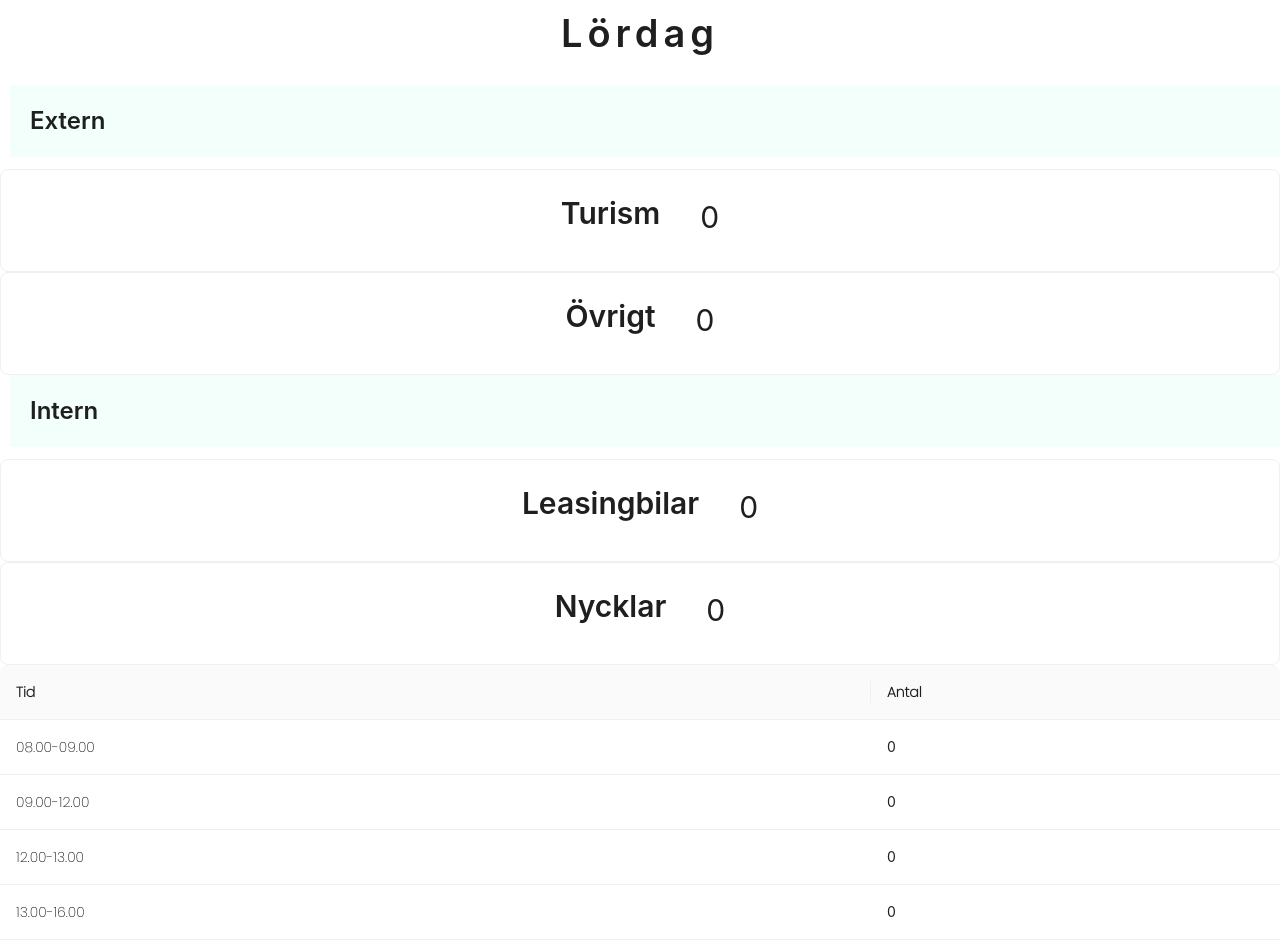
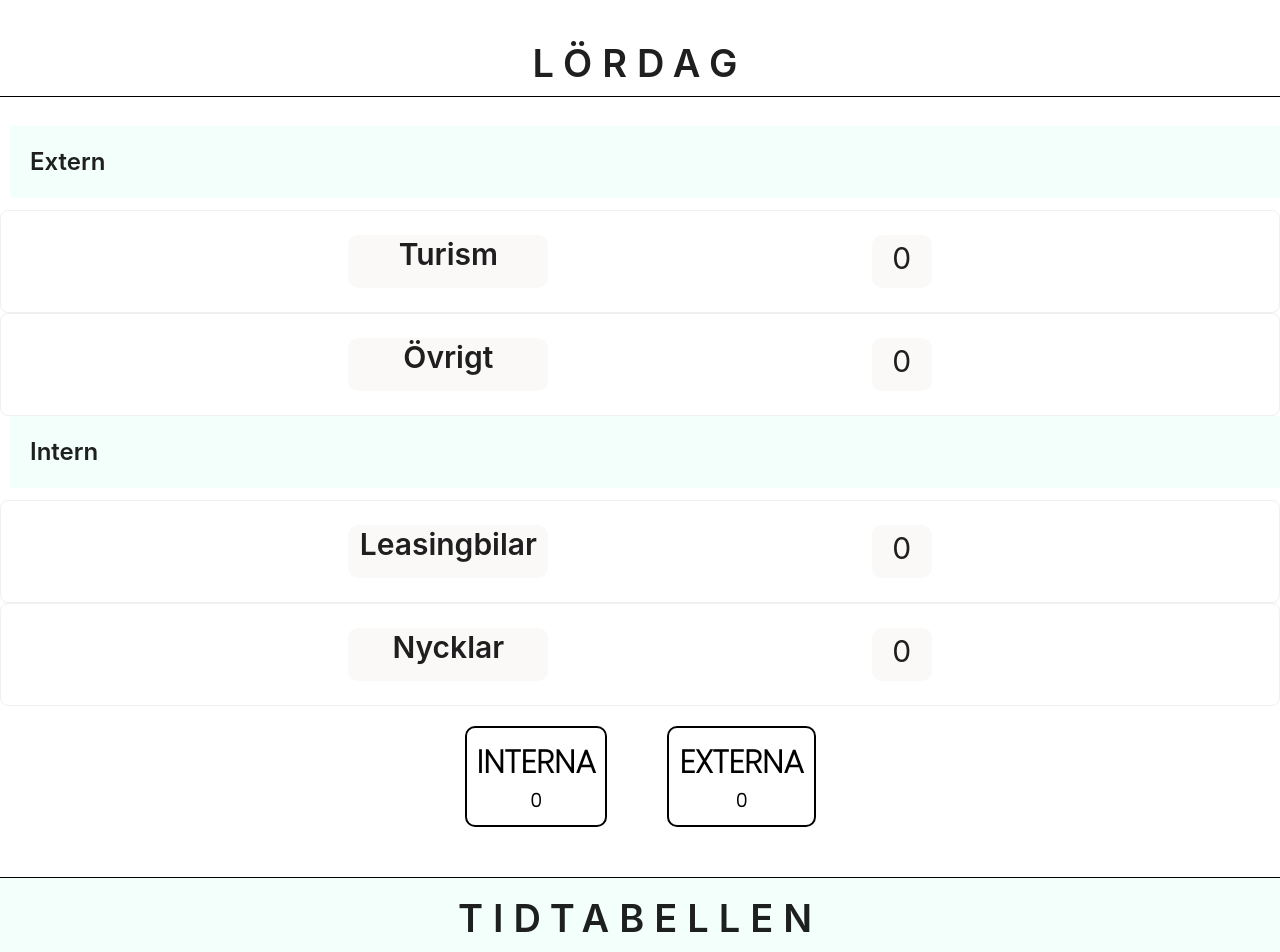
Before and after one commit to Cappeloow/StatisticCounter, a React (Vite) app in the folder client/: page / in a window 1280 px wide. Shown: the top 952 px of the page. Built offline with nearby package versions, Linux system fonts and the light colour scheme.

Commit message:
have to fix the textCopied text, also fix the matter text

```diff
--- /dev/null
+++ b/client/src/components/BoxesOfIntExtern.tsx
@@ -0,0 +1,46 @@
+import React from "react";
+import "../style/Boxes.css";
+import { useStatisticContext } from "../context/StatisticContext";
+function BoxesOfIntExtern() {
+  const { matters, copyNumber } = useStatisticContext();
+  const calculateIntern = () => {
+    console.log(matters);
+
+    const filteredIntern = matters.filter((item) => item.category === "intern");
+    console.log("this is:", filteredIntern);
+
+    const totalSumOfIntern = filteredIntern.reduce(
+      (sum, item) => sum + item.amount,
+      0
+    );
+    return totalSumOfIntern;
+  };
+
+  const calculateExtern = () => {
+    console.log(matters);
+
+    const filteredIntern = matters.filter((item) => item.category === "extern");
+    console.log("this is:", filteredIntern);
+
+    const totalSumOfIntern = filteredIntern.reduce(
+      (sum, item) => sum + item.amount,
+      0
+    );
+    return totalSumOfIntern;
+  };
+
+  return (
+    <div className="totalSumOfEach">
+      <div>
+        <h1>INTERNA</h1>
+        <h3 onClick={(e) => copyNumber(e)}>{calculateIntern()}</h3>
+      </div>
+      <div>
+        <h1>EXTERNA</h1>
+        <h3 onClick={(e) => copyNumber(e)}>{calculateExtern()}</h3>
+      </div>
+    </div>
+  );
+}
+
+export default BoxesOfIntExtern;
--- a/client/src/components/DailyResultsCard.tsx
+++ b/client/src/components/DailyResultsCard.tsx
@@ -20,6 +20,7 @@ function DailyResultsCard() {
     const timesBetween13And16 = allTimes.filter(
       (time) => time >= 13 && time <= 16
     );
+
     const timesEqualTo8 = allTimes.filter((time) => time === 8);
     const timesEqualTo12 = allTimes.filter((time) => time === 12);
     setEight(timesEqualTo8);
--- a/client/src/components/DataCard.tsx
+++ b/client/src/components/DataCard.tsx
@@ -7,25 +7,26 @@ function DataCard(props: any) {
   const { copyNumber } = useStatisticContext();
 
   const handleClicker = (e: any) => {
-    e.preventDefault();
+    e.stopPropagation();
     copyNumber(e);
   };
   return (
     <Card onClick={() => addAmountToMatter(matter)}>
       <div className="Card">
+        <div className="containerOfMatter">
           <Title
             style={{ userSelect: "none" }}
-          className="titleAddNumber"
+            className="titleOfMatter"
             level={2}
           >
             {matter.task}
           </Title>
-        <div className="containerOfCardNumber">
-          <Text
-            style={{ userSelect: "none" }}
-            className="amountNumber"
+        </div>
+        <div
           onClick={(e) => handleClicker(e)}
+          className="containerOfCardNumber"
         >
+          <Text style={{ userSelect: "none" }} className="amountNumber">
             {matter.amount}
           </Text>
         </div>
--- a/client/src/components/StatisticPanel.tsx
+++ b/client/src/components/StatisticPanel.tsx
@@ -4,6 +4,7 @@ import { Typography } from "antd";
 import "../style/Main.css";
 import { useStatisticContext } from "../context/StatisticContext";
 import DataCard from "./DataCard";
+import BoxesOfIntExtern from "./BoxesOfIntExtern";
 function StatisticPanel() {
   const { matters, addAmountToMatter } = useStatisticContext();
 
@@ -69,99 +70,15 @@ function StatisticPanel() {
           </div>
         </div>
       ))}
-
+      <BoxesOfIntExtern />
+      <div className="tidTabelText">
+        <Title style={{ userSelect: "none" }} level={1}>
+          TIDTABELLEN
+        </Title>
+      </div>
       <DailyResultsCard />
     </div>
   );
 }
 
 export default StatisticPanel;
-
-// import React from 'react';
-// import { Space, Table, Tag } from 'antd';
-// import type { ColumnsType } from 'antd/es/table';
-
-// interface DataType {
-//   key: string;
-//   name: string;
-//   age: number;
-//   address: string;
-//   tags: string[];
-// }
-
-// const columns: ColumnsType<DataType> = [
-//   {
-//     title: 'Name',
-//     dataIndex: 'name',
-//     key: 'name',
-//     render: (text) => <a>{text}</a>,
-//   },
-//   {
-//     title: 'Age',
-//     dataIndex: 'age',
-//     key: 'age',
-//   },
-//   {
-//     title: 'Address',
-//     dataIndex: 'address',
-//     key: 'address',
-//   },
-//   {
-//     title: 'Tags',
-//     key: 'tags',
-//     dataIndex: 'tags',
-//     render: (_, { tags }) => (
-//       <>
-//         {tags.map((tag) => {
-//           let color = tag.length > 5 ? 'geekblue' : 'green';
-//           if (tag === 'loser') {
-//             color = 'volcano';
-//           }
-//           return (
-//             <Tag color={color} key={tag}>
-//               {tag.toUpperCase()}
-//             </Tag>
-//           );
-//         })}
-//       </>
-//     ),
-//   },
-//   {
-//     title: 'Action',
-//     key: 'action',
-//     render: (_, record) => (
-//       <Space size="middle">
-//         <a>Invite {record.name}</a>
-//         <a>Delete</a>
-//       </Space>
-//     ),
-//   },
-// ];
-
-// const data: DataType[] = [
-//   {
-//     key: '1',
-//     name: 'John Brown',
-//     age: 32,
-//     address: 'New York No. 1 Lake Park',
-//     tags: ['nice', 'developer'],
-//   },
-//   {
-//     key: '2',
-//     name: 'Jim Green',
-//     age: 42,
-//     address: 'London No. 1 Lake Park',
-//     tags: ['loser'],
-//   },
-//   {
-//     key: '3',
-//     name: 'Joe Black',
-//     age: 32,
-//     address: 'Sydney No. 1 Lake Park',
-//     tags: ['cool', 'teacher'],
-//   },
-// ];
-
-// const App: React.FC = () => <Table columns={columns} dataSource={data} />;
-
-// export default App;
--- a/client/src/context/StatisticContext.tsx
+++ b/client/src/context/StatisticContext.tsx
@@ -82,7 +82,7 @@ const StatisticProvider = ({ children }: PropsWithChildren) => {
     document.body.appendChild(textField);
 
     textField.select();
-    textField.setSelectionRange(0, 99999); // For mobile devices
+    textField.setSelectionRange(0, 99999);
 
     document.execCommand("copy");
     document.body.removeChild(textField);
--- /dev/null
+++ b/client/src/style/Boxes.css
@@ -0,0 +1,14 @@
+.totalSumOfEach{
+    display:flex;
+    align-items: center;
+    justify-content: center;
+    gap:20px;
+}
+
+.totalSumOfEach > * {
+    border:2px solid black;
+    margin:20px;
+    padding:10px;
+    border-radius:10px;
+    text-align: center;
+}
--- a/client/src/style/Card.css
+++ b/client/src/style/Card.css
@@ -5,11 +5,34 @@ cursor:pointer;
 }
 .Card {
     display:flex;
-    gap:40px;
-    justify-content: center;
+    justify-content: space-evenly;
     position:relative;
 }
 
+.containerOfCardNumber {
+    width:60px;
+    background-color: rgba(241, 230, 230, 0.281);
+    border-radius: 10px;
+    text-align: center;
+    transition:1s;
+
+}
+
+.containerOfMatter {
+    background-color: rgba(241, 230, 230, 0.281);
+    text-align: center;
+    border-radius: 10px;
+    width: 200px;
+
+  }
+
+.containerOfCardNumber:hover{
+    background-color: rgba(63, 134, 78, 0.281);
+    text-align: center;
+    border-radius: 15px;
+    width:70px;
+    transition:1s;
+}
 .amountNumber{
     font-size:30px;
     cursor:pointer;
--- a/client/src/style/Footer.css
+++ b/client/src/style/Footer.css
@@ -3,4 +3,5 @@ background-color: aliceblue;
 text-align: center;
 font-size:20px;
 font-family: 'Poppins', sans-serif;
+margin-top:10px;
 }
--- a/client/src/style/Main.css
+++ b/client/src/style/Main.css
@@ -1,9 +1,13 @@
 .DayOfTheWeek{
+    letter-spacing: 10px;
+    text-align: center;
+    margin-top:30px;
+    border-bottom:1px solid black;
+    padding:10px;
+    text-transform: uppercase;
 
-    letter-spacing: 5px;
-    text-align: center;
-    margin-top:10px;
 }
+
 
 
 .internText, .externText {
@@ -11,3 +15,18 @@
     padding:20px;
     background-color: rgba(127, 255, 212, 0.094);
 }
+
+.tidTabelText {
+    margin-top:30px;
+    width:100%;
+    background-color: rgba(127, 255, 212, 0.094);
+    text-align: center;
+    height:100px;
+    display:flex;
+    align-items: center;
+    justify-content: center;
+    border-top: 1px solid black;
+}
+.tidTabelText > * {
+    letter-spacing: 10px;
+}
```
Lines whose indentation alone changed are shown as unchanged.
